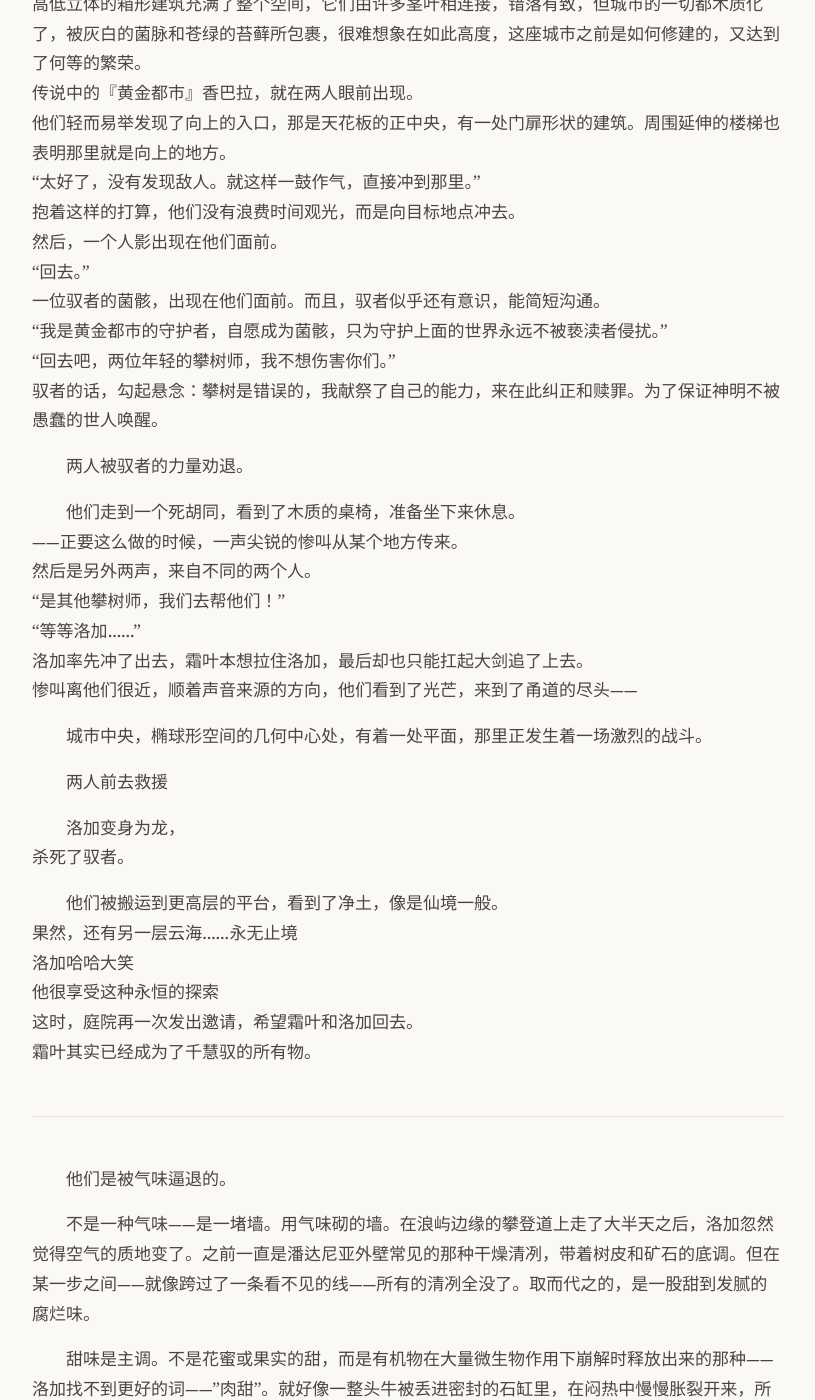
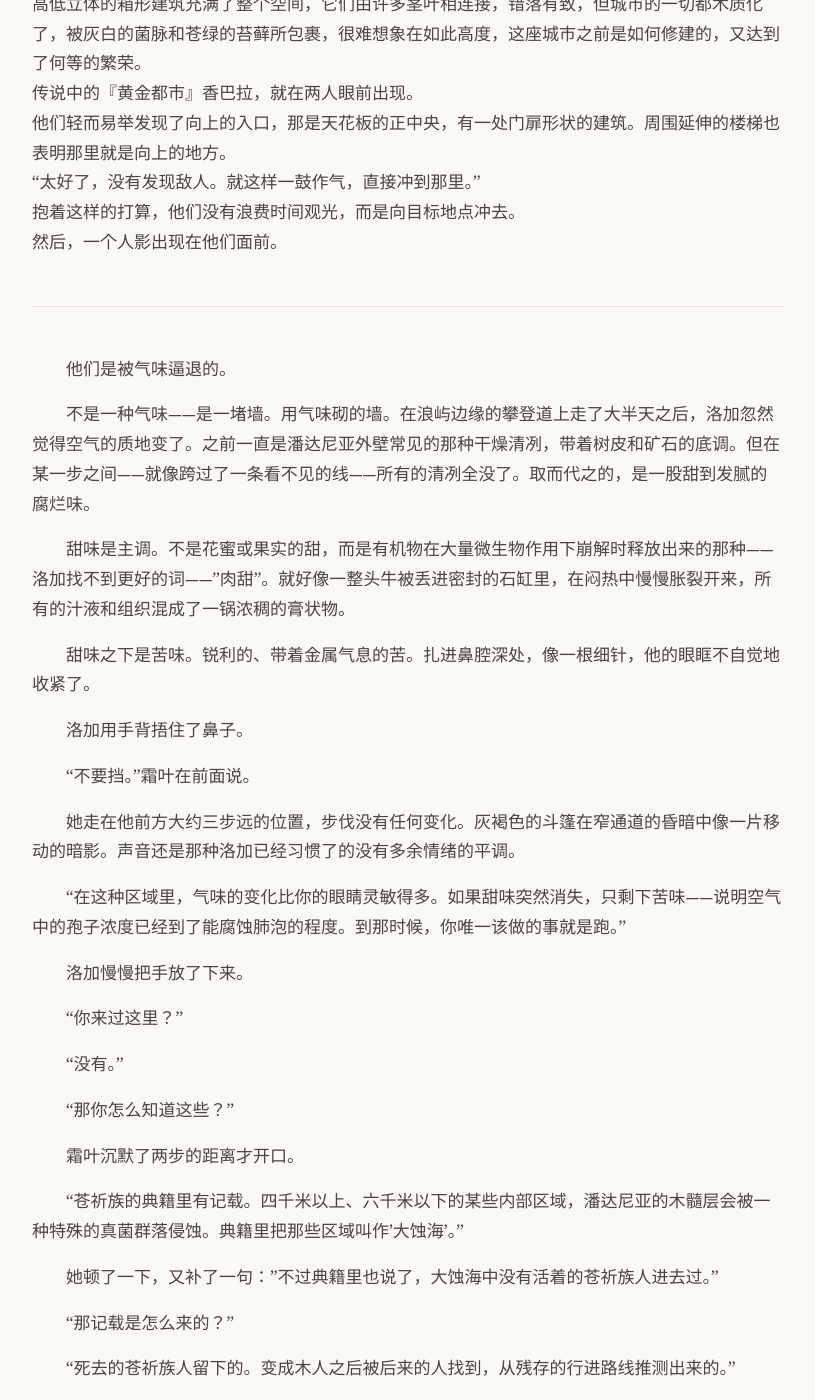
Before and after one commit to yihenc/yihenc.github.io, a Jekyll site: the page built from _posts/2026-03-02-壁迷宫.md, in a window 1280 px wide and 1400 px high, scrolled down 8750 px. Shown: the whole window, without its empty margins (232-1047 px from the left). Built offline with Jekyll 4.4.1, drawn with Linux system fonts in a browser that asks for light colours; nearby versions of some CDN libraries.

Commit message:
Update: 壁迷宫

```diff
--- a/_posts/2026-03-02-壁迷宫.md
+++ b/_posts/2026-03-02-壁迷宫.md
@@ -193,39 +193,11 @@ date: 2026-03-02 00:00 +0000
 “太好了，没有发现敌人。就这样一鼓作气，直接冲到那里。”
 抱着这样的打算，他们没有浪费时间观光，而是向目标地点冲去。
 然后，一个人影出现在他们面前。
-“回去。”
-一位驭者的菌骸，出现在他们面前。而且，驭者似乎还有意识，能简短沟通。
-“我是黄金都市的守护者，自愿成为菌骸，只为守护上面的世界永远不被亵渎者侵扰。”
-“回去吧，两位年轻的攀树师，我不想伤害你们。”
-驭者的话，勾起悬念：攀树是错误的，我献祭了自己的能力，来在此纠正和赎罪。为了保证神明不被愚蠢的世人唤醒。
-
-两人被驭者的力量劝退。
 
 
 
 
-他们走到一个死胡同，看到了木质的桌椅，准备坐下来休息。
-——正要这么做的时候，一声尖锐的惨叫从某个地方传来。
-然后是另外两声，来自不同的两个人。
-“是其他攀树师，我们去帮他们！”
-“等等洛加……”
-洛加率先冲了出去，霜叶本想拉住洛加，最后却也只能扛起大剑追了上去。
-惨叫离他们很近，顺着声音来源的方向，他们看到了光芒，来到了甬道的尽头——
 
-城市中央，椭球形空间的几何中心处，有着一处平面，那里正发生着一场激烈的战斗。
-
-两人前去救援
-
-
-洛加变身为龙，
-杀死了驭者。
-
-他们被搬运到更高层的平台，看到了净土，像是仙境一般。
-果然，还有另一层云海……永无止境
-洛加哈哈大笑
-他很享受这种永恒的探索
-这时，庭院再一次发出邀请，希望霜叶和洛加回去。
-霜叶其实已经成为了千慧驭的所有物。
 
 
 
```
